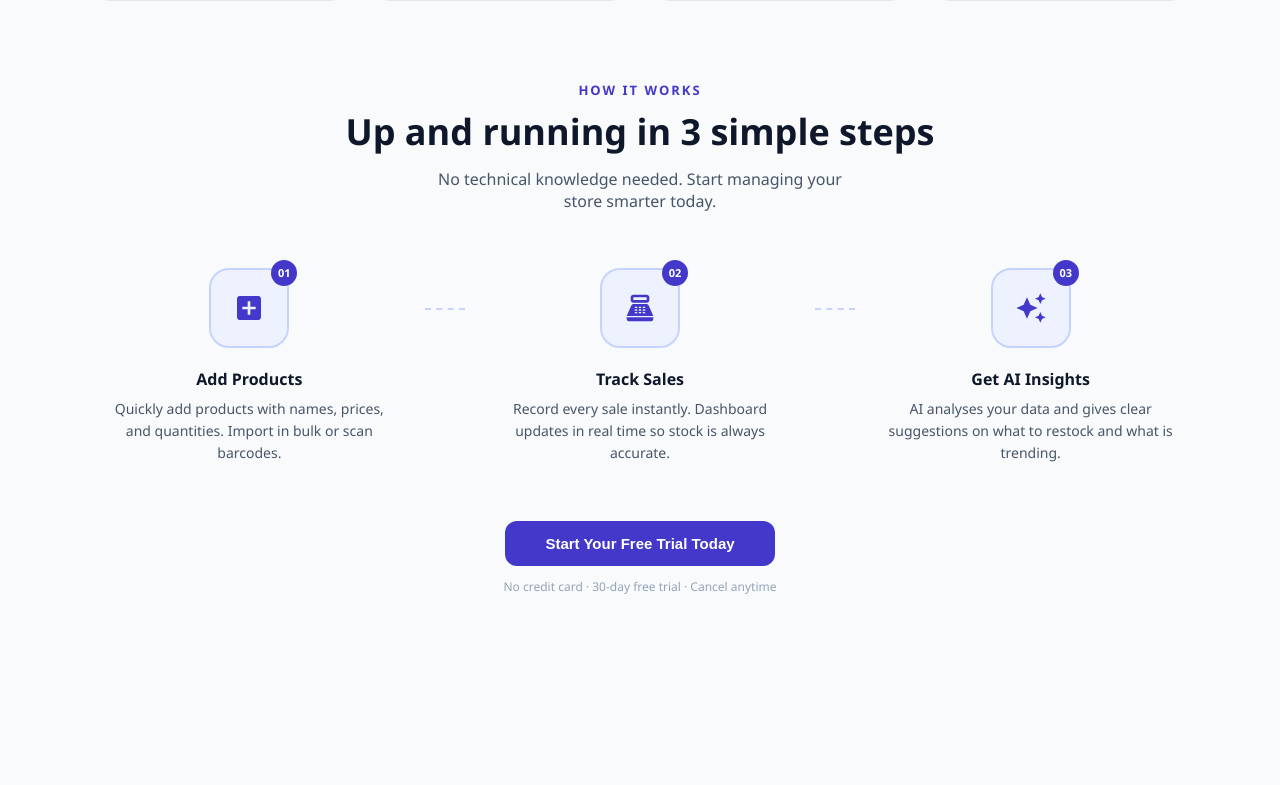
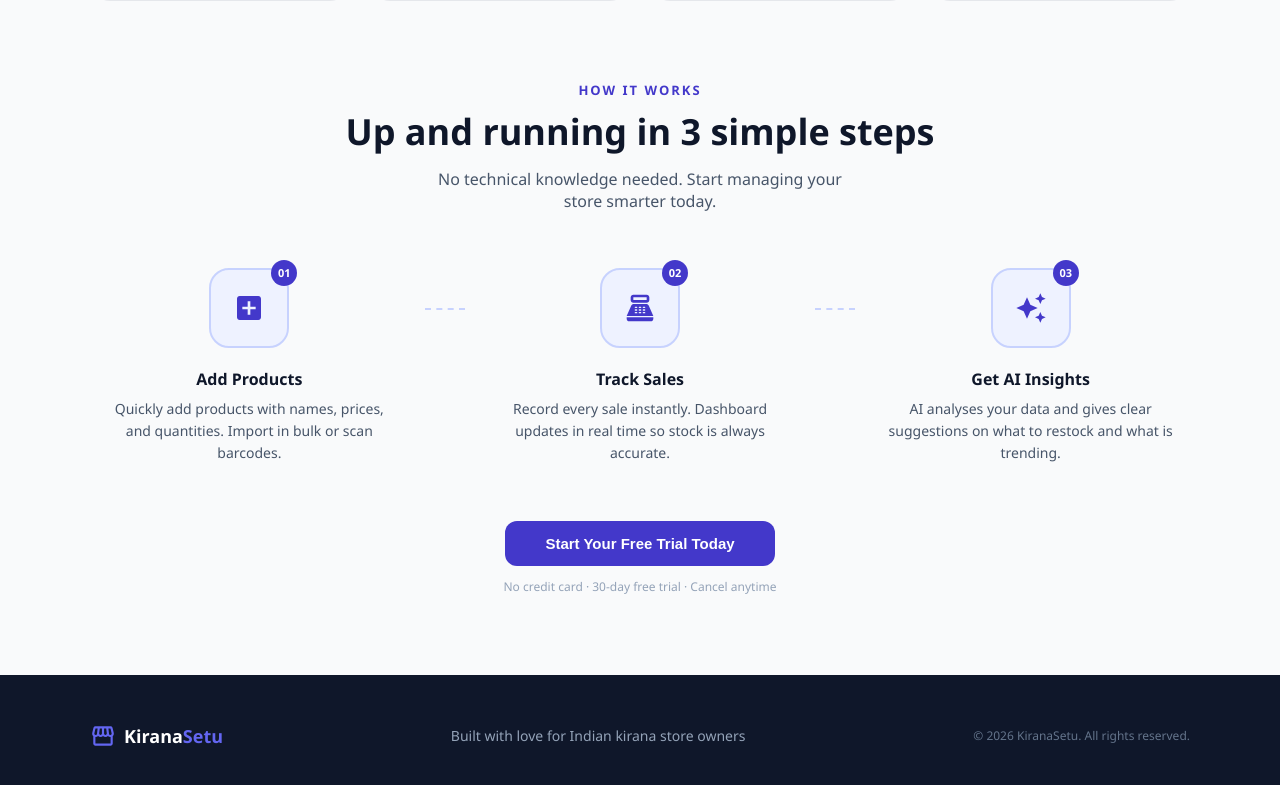
Before and after one commit to mann2007-ptl/kiranaSetu, a React app in the folder frontend/: page / in a window 1280 px wide. Shown: the part 1237-2022 px from the top of the page. Before the commit the page ends 1912 px from the top, so only its background shows below. Built offline with nearby package versions, Linux system fonts and the light colour scheme; the HTML template or start-up script is replaced by a standard one.

Commit message:
implemented Footer section in landing-page

```diff
--- /dev/null
+++ b/frontend/src/components/Footer.jsx
@@ -0,0 +1,32 @@
+import React from 'react'
+import StorefrontIcon from '@mui/icons-material/Storefront'
+
+function Footer() {
+  return (
+    <footer style={{
+      background: '#0F172A', color: 'white',
+      padding: '48px 24px'
+    }}>
+      <div style={{
+        maxWidth: 1100, margin: '0 auto',
+        display: 'flex', alignItems: 'center',
+        justifyContent: 'space-between', flexWrap: 'wrap', gap: 16
+      }}>
+        <div style={{ display: 'flex', alignItems: 'center', gap: 8 }}>
+          <StorefrontIcon style={{ color: '#6366F1', fontSize: 26 }} />
+          <span style={{ fontWeight: 700, fontSize: 18 }}>
+            Kirana<span style={{ color: '#6366F1' }}>Setu</span>
+          </span>
+        </div>
+        <p style={{ color: '#94A3B8', fontSize: 14 }}>
+          Built with love for Indian kirana store owners
+        </p>
+        <p style={{ color: '#64748B', fontSize: 12 }}>
+          &copy; {new Date().getFullYear()} KiranaSetu. All rights reserved.
+        </p>
+      </div>
+    </footer>
+  )
+}
+
+export default Footer
--- a/frontend/src/pages/LandingPage.jsx
+++ b/frontend/src/pages/LandingPage.jsx
@@ -4,6 +4,7 @@ import HeroSection from '../components/HeroSection'
 import StatsBar from '../components/StatsBar'
 import FeaturesGrid from '../components/FeaturesGrid'
 import HowItWorks from '../components/HowItWorks'
+import Footer from '../components/Footer'
 
 function LandingPage() {
     return (
@@ -15,7 +16,7 @@ function LandingPage() {
                 <FeaturesGrid />
                 <HowItWorks />
             </main>
-
+            <Footer />
         </div>
     )
 }
```
